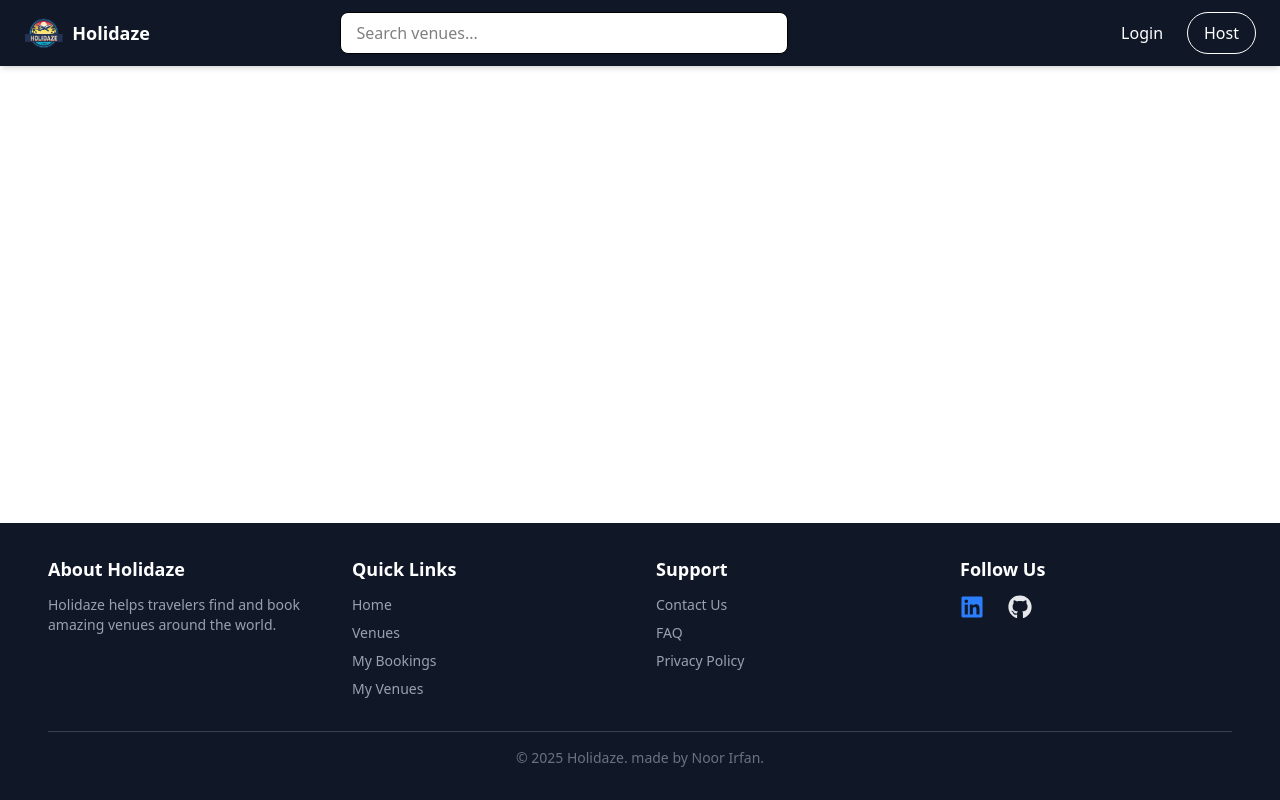
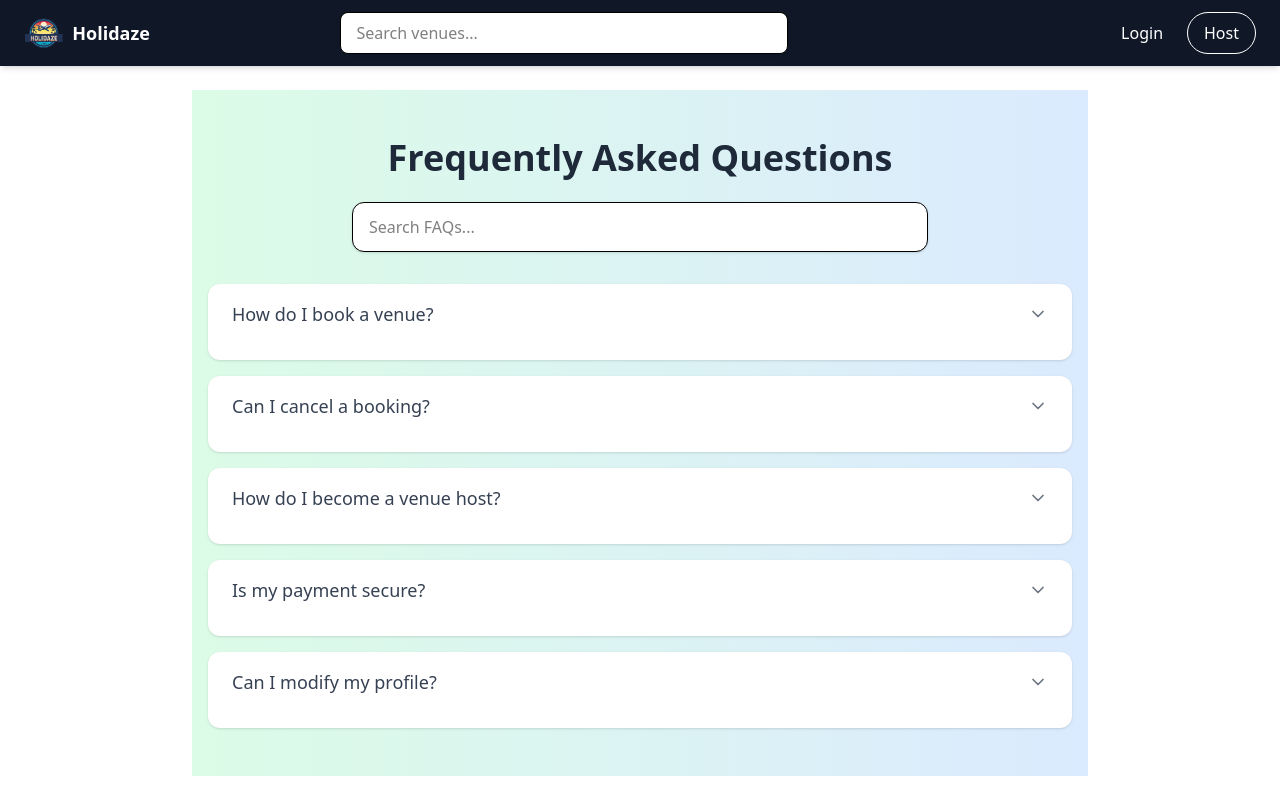
Before and after one commit to Noor807/Holidaze, a React (Vite) app in the folder holidaze-app/: page /faq in a window 1280 px wide. Shown: the top 800 px of the page. Built offline with nearby package versions, Linux system fonts and the light colour scheme.

Commit message:
add Faq in holidaze

```diff
--- a/holidaze-app/src/App.tsx
+++ b/holidaze-app/src/App.tsx
@@ -20,9 +20,9 @@ import CreateEditVenuePage from "./pages/createEditVenuepage";
 import ContactPage from "./pages/contactPage";
 import PrivacyPolicyPage from "./pages/privacyPolicy";
 
-
 import { ToastContainer } from "react-toastify";
 import "react-toastify/dist/ReactToastify.css";
+import FaqPage from "./pages/faqPage";
 
 function App() {
   const [searchTerm, setSearchTerm] = useState("");
@@ -84,7 +84,14 @@ function App() {
               </main>
             }
           />
-
+          <Route
+            path="/faq"
+            element={
+              <main className="pt-6 max-w-7xl mx-auto px-4">
+                <FaqPage />
+              </main>
+            }
+          />
 
           {/* My Bookings */}
           <Route
--- /dev/null
+++ b/holidaze-app/src/pages/faqPage.tsx
@@ -0,0 +1,100 @@
+// src/pages/faqPage.tsx
+import { useState } from "react";
+import { ChevronDownIcon, ChevronUpIcon } from "lucide-react";
+
+interface FaqItem {
+  question: string;
+  answer: string;
+}
+
+const faqData: FaqItem[] = [
+  {
+    question: "How do I book a venue?",
+    answer: "Simply browse venues, select your preferred dates, and complete your booking online."
+  },
+  {
+    question: "Can I cancel a booking?",
+    answer: "Yes, you can cancel before the venue's cancellation deadline. Check the venue’s cancellation policy for details."
+  },
+  {
+    question: "How do I become a venue host?",
+    answer: "Register as a user, then go to 'My Venues' and click 'Create Venue' to start listing your property."
+  },
+  {
+    question: "Is my payment secure?",
+    answer: "Absolutely. We use industry-standard encryption and secure payment gateways for all transactions."
+  },
+  {
+    question: "Can I modify my profile?",
+    answer: "Yes, you can edit your profile info, update your avatar, or banner anytime from the profile page."
+  },
+];
+
+const FaqPage = () => {
+  const [openIndex, setOpenIndex] = useState<number | null>(null);
+  const [searchTerm, setSearchTerm] = useState("");
+
+  const toggleIndex = (index: number) => {
+    setOpenIndex(openIndex === index ? null : index);
+  };
+
+  const filteredFaq = faqData.filter(
+    (item) =>
+      item.question.toLowerCase().includes(searchTerm.toLowerCase()) ||
+      item.answer.toLowerCase().includes(searchTerm.toLowerCase())
+  );
+
+  return (
+    <div className="max-w-4xl mx-auto px-4 py-12 bg-gradient-to-r from-green-100 to-blue-100">
+      <h1 className="text-4xl font-bold text-center mb-6 text-gray-800">Frequently Asked Questions</h1>
+
+      {/* Search Bar */}
+      <div className="mb-8 flex justify-center">
+        <input
+          type="text"
+          placeholder="Search FAQs..."
+          aria-label="search bar"
+          value={searchTerm}
+          onChange={(e) => setSearchTerm(e.target.value)}
+          className="w-full md:w-2/3 px-4 py-3 bg-white border rounded-xl shadow-sm focus:outline-none focus:ring-2 focus:ring-blue-500"
+        />
+      </div>
+
+      {/* FAQ Accordion */}
+      <div className="space-y-4">
+        {filteredFaq.length === 0 ? (
+          <p className="text-center text-gray-500">No matching questions found.</p>
+        ) : (
+          filteredFaq.map((item, index) => (
+            <div
+              key={index}
+              className="bg-white rounded-xl shadow hover:shadow-lg transition overflow-hidden"
+            >
+              <button
+                onClick={() => toggleIndex(index)}
+                className="w-full flex justify-between items-center px-6 py-4 focus:outline-none"
+              >
+                <span className="text-lg font-medium text-gray-700">{item.question}</span>
+                {openIndex === index ? (
+                  <ChevronUpIcon className="w-5 h-5 text-gray-500" />
+                ) : (
+                  <ChevronDownIcon className="w-5 h-5 text-gray-500" />
+                )}
+              </button>
+
+              <div
+                className={`px-6 pb-4 text-gray-600 text-sm transition-all duration-300 ${
+                  openIndex === index ? "max-h-96 opacity-100" : "max-h-0 opacity-0"
+                }`}
+              >
+                <p>{item.answer}</p>
+              </div>
+            </div>
+          ))
+        )}
+      </div>
+    </div>
+  );
+};
+
+export default FaqPage;
```
Lines whose indentation alone changed are shown as unchanged.
